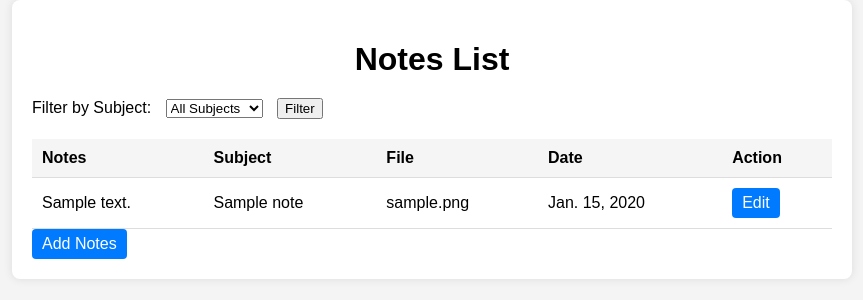
After one commit to YaminLamBappi/homework_tracker, a Django app: page /viewnotes/ in a window 1280 px wide. The commit adds this page. Shown: the top 300 px of the page, without its empty margins (208-1071 px from the left). Run offline with Django 4.2, Linux system fonts and the light colour scheme; a user stored in the database is signed in; tables that the repository leaves empty hold one stand-in row (values such as "Sample post").

Commit message:
notes functionality added

```diff
--- a/accounts/forms.py
+++ b/accounts/forms.py
@@ -8,7 +8,8 @@ from django.contrib.auth.forms import( UserCreationForm, AuthenticationForm)
 class UserProfileUpdateForm(forms.ModelForm):
     class Meta:
         model = User
-        fields = ['username', 'first_name', 'last_name', 'email']
+        fields = ['username', 'first_name', 'last_name', 'email',]
+
 
 
 
--- a/accounts/templates/home.html
+++ b/accounts/templates/home.html
@@ -131,7 +131,7 @@
             <p>See your Daily Homework</p>
         </div>
         <div class="feature-box">
-            <h3>Notes</h3>
+            <h3><a href="{% url 'viewnote' %}">Notes</a></h3>
             <p> Please note if you need</p>
         </div>
         <div class="feature-box">
--- a/homework/models.py
+++ b/homework/models.py
@@ -1,5 +1,4 @@
 from django.db import models
-from datetime import date
 from django.contrib.auth.models import User
 
 # Create your models here.
@@ -18,3 +17,14 @@ class Homework(models.Model):
 
     def __str__(self):
       return self.homework_task
+
+
+class Notes(models.Model):
+  user = models.ForeignKey(User, on_delete=models.CASCADE)
+  subject = models.CharField(max_length=255, null=True, blank=True)
+  note = models.CharField(max_length=233, blank=False)
+  file = models.FileField()
+  date = models.DateField()
+
+  def __str__(self) :
+     return self.note
--- /dev/null
+++ b/homework/templates/viewnote.html
@@ -0,0 +1,119 @@
+<!DOCTYPE html>
+<html lang="en">
+
+<head>
+    <meta charset="UTF-8">
+    <meta name="viewport" content="width=device-width, initial-scale=1.0">
+    <title>Notes List</title>
+    <style>
+        body {
+            font-family: Arial, sans-serif;
+            background-color: #f4f4f4;
+            margin: 0;
+            padding: 0;
+        }
+
+        .container {
+            max-width: 800px;
+            margin: 0 auto;
+            padding: 20px;
+            background-color: #fff;
+            border-radius: 8px;
+            box-shadow: 0 0 10px rgba(0, 0, 0, 0.1);
+        }
+
+        h1 {
+            text-align: center;
+            margin-bottom: 20px;
+        }
+
+        table {
+            width: 100%;
+            border-collapse: collapse;
+            margin-top: 20px;
+        }
+
+        table th,
+        table td {
+            padding: 10px;
+            text-align: left;
+            border-bottom: 1px solid #ddd;
+        }
+
+        table th {
+            background-color: #f5f5f5;
+        }
+
+        .filter-form {
+            margin-bottom: 20px;
+        }
+
+        .filter-form label,
+        .filter-form select,
+        .filter-form button {
+            margin-right: 10px;
+        }
+
+        .edit-btn,
+        .delete-btn {
+            display: inline-block;
+            padding: 6px 10px;
+            background-color: #007bff;
+            color: #fff;
+            text-decoration: none;
+            border-radius: 4px;
+            transition: background-color 0.3s;
+        }
+
+        .edit-btn:hover,
+        .delete-btn:hover {
+            background-color: #0056b3;
+        }
+    </style>
+</head>
+
+<body>
+    <div class="container">
+        <h1>Notes List</h1>
+
+        <form method="post" class="filter-form">
+            {% csrf_token %}
+            <label for="subject">Filter by Subject:</label>
+            <select name="subject" id="subject">
+                <option value="">All Subjects</option>
+                {% for subject in subjects %}
+                <option value="{{ subject }}">{{ subject }}</option>
+                {% endfor %}
+            </select>
+            <button type="submit">Filter</button>
+        </form>
+
+        <table>
+            <thead>
+                <tr>
+                    <th>Notes</th>
+                    <th>Subject</th>
+                    <th>File</th>
+                    <th>Date</th>
+                    <th>Action</th>
+                </tr>
+            </thead>
+            <tbody>
+                {% for note in notes %}
+                <tr>
+                    <td>{{ note.note }}</td>
+                    <td>{{ note.subject }}</td>
+                    <td>{{ note.file }}</td>
+                    <td>{{ note.date }}</td>
+                    <td>
+                        <a href="{% url 'edit_note' note.id %}" class="edit-btn">Edit</a>
+                    </td>
+                </tr>
+                {% endfor %}
+            </tbody>
+        </table>
+        <a href="{% url 'addnotes' %}" class="edit-btn">Add Notes</a>
+    </div>
+</body>
+
+</html>
--- a/homework/urls.py
+++ b/homework/urls.py
@@ -7,6 +7,9 @@ urlpatterns = [
     path('', views.homework, name = "homework"),
     path('list/', views.homework_list, name="homework_list"),
     path('addtag/', views.add_tag, name="addtag"),
+    path('viewnotes/', views.view_notes, name="viewnote"),
+    path('edit_note/<int:note_id>/', views.edit_note, name='edit_note'),
+    path('addnotes/', views.add_notes, name="addnotes"),
     path('homework/<int:homework_id>/edit/', views.edit_homework, name='edit_homework'),
     path('delete_homework/<int:homework_id>/', views.delete_homework, name='delete_homework'),
 ]
--- a/homework/views.py
+++ b/homework/views.py
@@ -1,7 +1,7 @@
-from django.shortcuts import render, redirect
-from .forms import HomeworkForm, TagForm
+from django.shortcuts import render, redirect, get_object_or_404
+from .forms import HomeworkForm, TagForm, NotesForm
 from django.utils import timezone
-from .models import Homework, Tag
+from .models import Homework, Tag, Notes
 from django.contrib.auth.decorators import login_required
 
 from datetime import date
@@ -18,6 +18,18 @@ def homework_list(request):
     today = date.today()
 
     return render(request, 'homework_list.html', {'homework_list': homework_list, 'all_tags': all_tags, 'today': today})
+
+@login_required
+def view_notes(request):
+    notes = Notes.objects.all()
+    subjects = set(notes.values_list('subject', flat=True))
+
+    if request.method == "POST":
+        subject_filter = request.POST.get('subject')
+        if subject_filter:
+            notes = notes.filter(subject=subject_filter)
+
+    return render(request, 'viewnote.html', {'notes': notes, 'subjects': subjects})
 
 @login_required
 def homework(request):
@@ -52,6 +64,21 @@ def edit_homework(request, homework_id):
     return render(request, 'edit_homework.html', {'form': form, 'editing_available': editing_available})
 
 @login_required
+def edit_note(request, note_id):
+    note = Notes.objects.get(id=note_id)
+
+    if request.method == "POST":
+        form = NotesForm(request.POST, instance=note)
+        if form.is_valid():
+            form.save()
+            return redirect('viewnote')
+    else:
+        form = HomeworkForm(instance=note)
+    return render(request, 'edit_note.html', {'form': form})
+
+
+
+@login_required
 def delete_homework(request, homework_id):
     homework = Homework.objects.get(id=homework_id)
     homework.delete()
@@ -68,3 +95,20 @@ def add_tag(request):
         form = TagForm()
 
     return render(request, "addtag.html", {'form': form})
+
+
+
+
+@login_required
+def add_notes(request):
+    if request.method == "POST":
+        form = NotesForm(request.POST,request.FILES)
+
+        if form.is_valid():
+            note = form.save(commit=False)
+            note.user = request.user
+            form.save()
+            return redirect('viewnote')
+    else:
+        form = NotesForm()
+    return render(request, "addnotes.html", {'form':form})
```
Also changed, not shown: homework/admin.py (+6 -2 lines), homework/forms.py (+9 -2 lines), homework/templates/addnotes.html (added, +8 -0 lines), homework/templates/edit_note.html (added, +20 -0 lines), layout.html (added, +17 -0 lines), views.py (added, +91 -0 lines), views_00gkEev.py (added, +91 -0 lines), views_73shG5C.py (added, +91 -0 lines), views_RZIUwHt.py (added, +91 -0 lines), views_fjfegJd.py (added, +91 -0 lines), homework/migrations/0002_notes.py (added), 3 other files.
